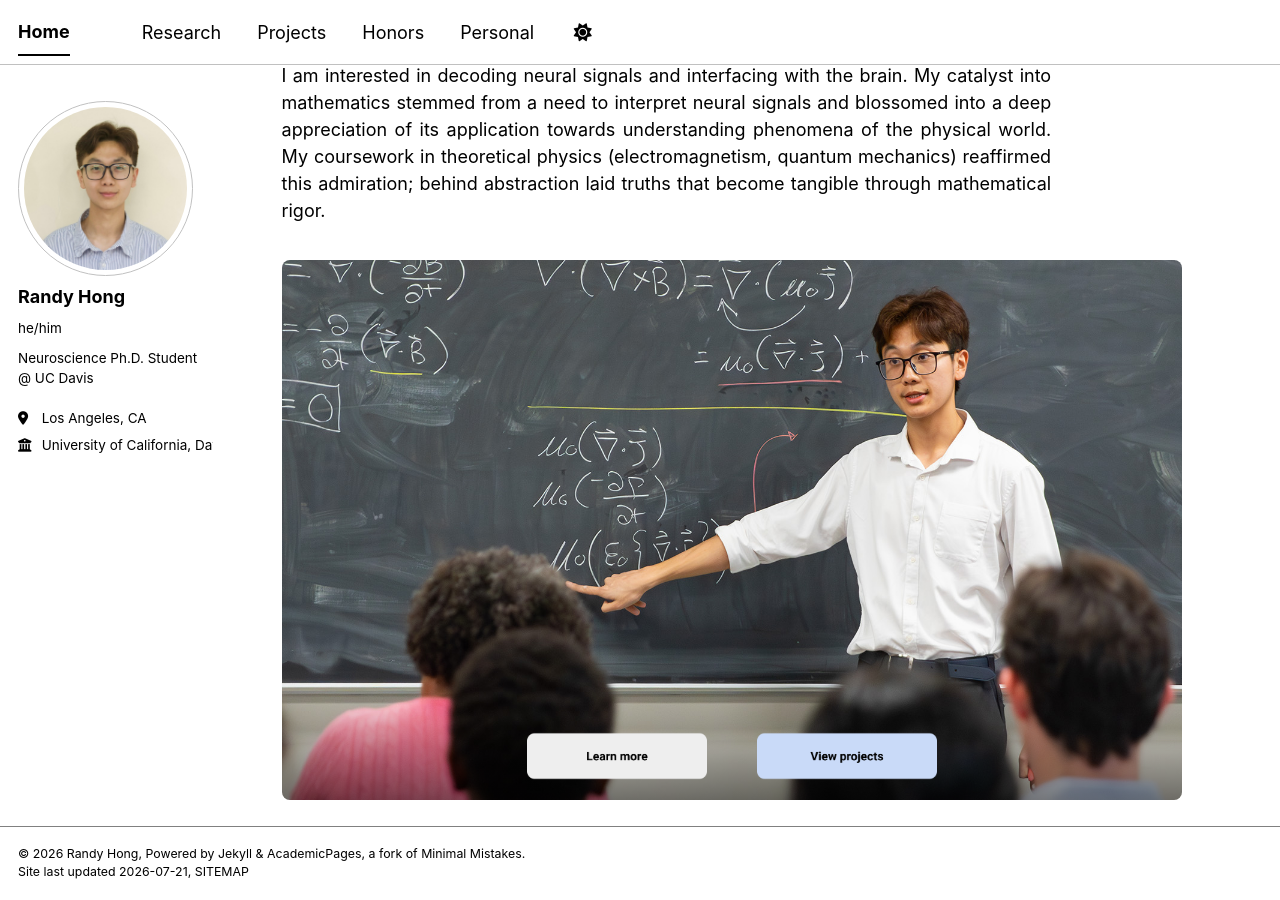
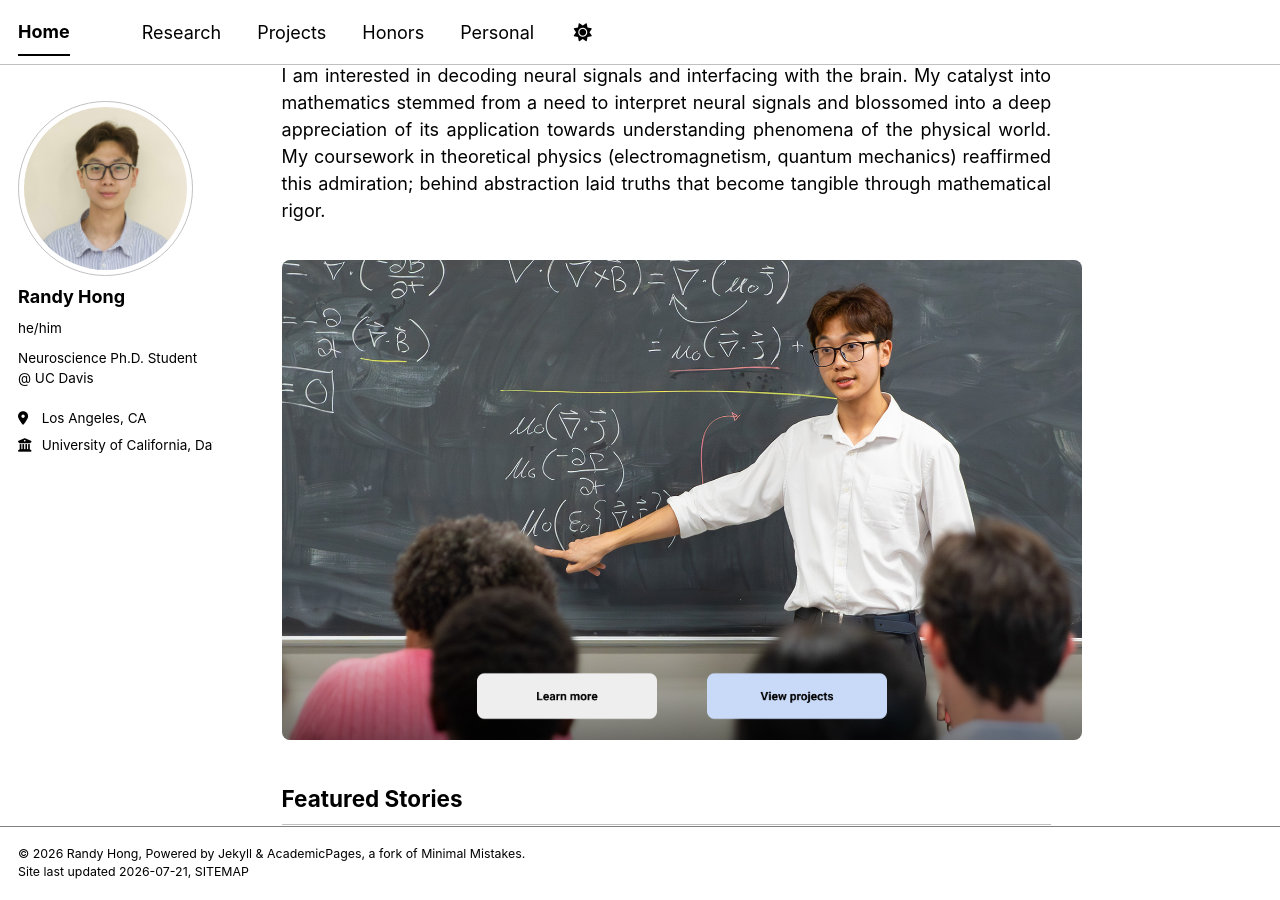
Before and after one commit to randyhongg/randyhongg.github.io, a Jekyll site: the page built from _pages/about.md, in a window 1280 px wide and 900 px high, scrolled down 786 px. Built offline with Jekyll 4.4.1, drawn with Linux system fonts in a browser that asks for light colours; a style sheet for code colours, icons or effects is not loaded.

Commit message:
Update about.md

```diff
--- a/_pages/about.md
+++ b/_pages/about.md
@@ -46,7 +46,7 @@ I am interested in decoding neural signals and interfacing with the brain. My ca
 }
 </style>
 
-<div class="hero-fade-in" style="position: relative; width: 120%; max-width: 900px; margin: 0 auto;">
+<div class="hero-fade-in" style="position: relative; width: 120%; max-width: 800px; margin: 0 auto;">
   <img src="../images/holland_teach.jpg" alt="Alt text" style="width: 100%; box-sizing: border-box; border: none; padding: 0; display: block; border-radius: 8px;">
 
   <div style="position: absolute; bottom: 0; left: 0; right: 0; height: 100px; background: linear-gradient(transparent, rgba(0,0,0,0.5)); border-radius: 0 0 8px 8px;"></div>
```
